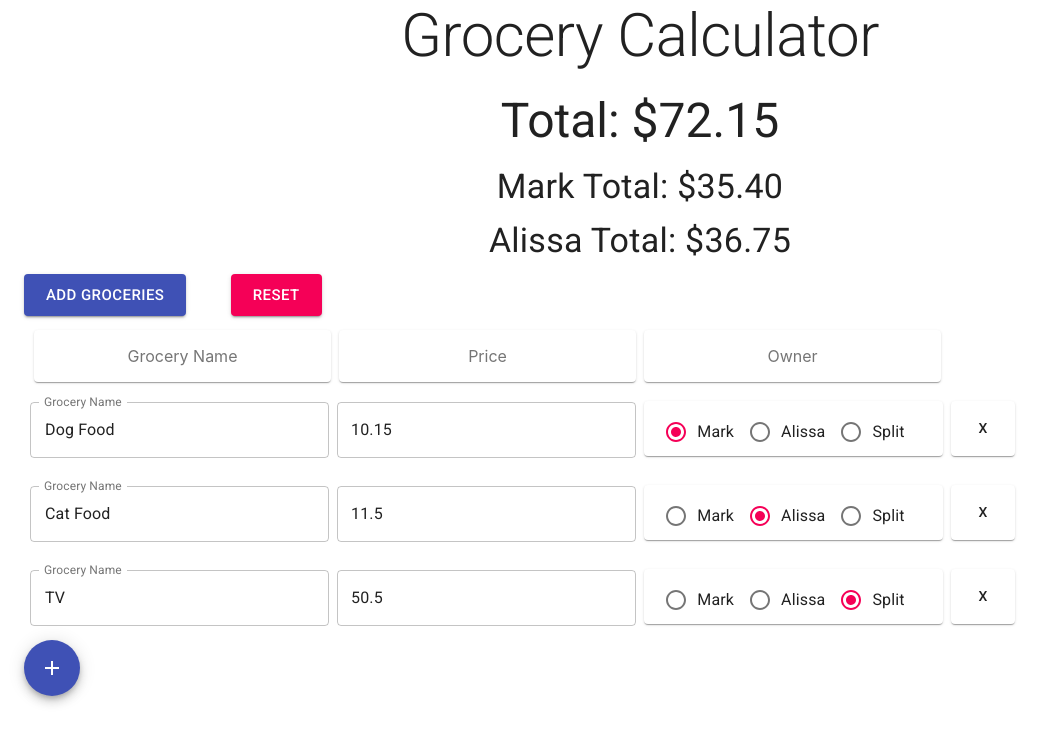
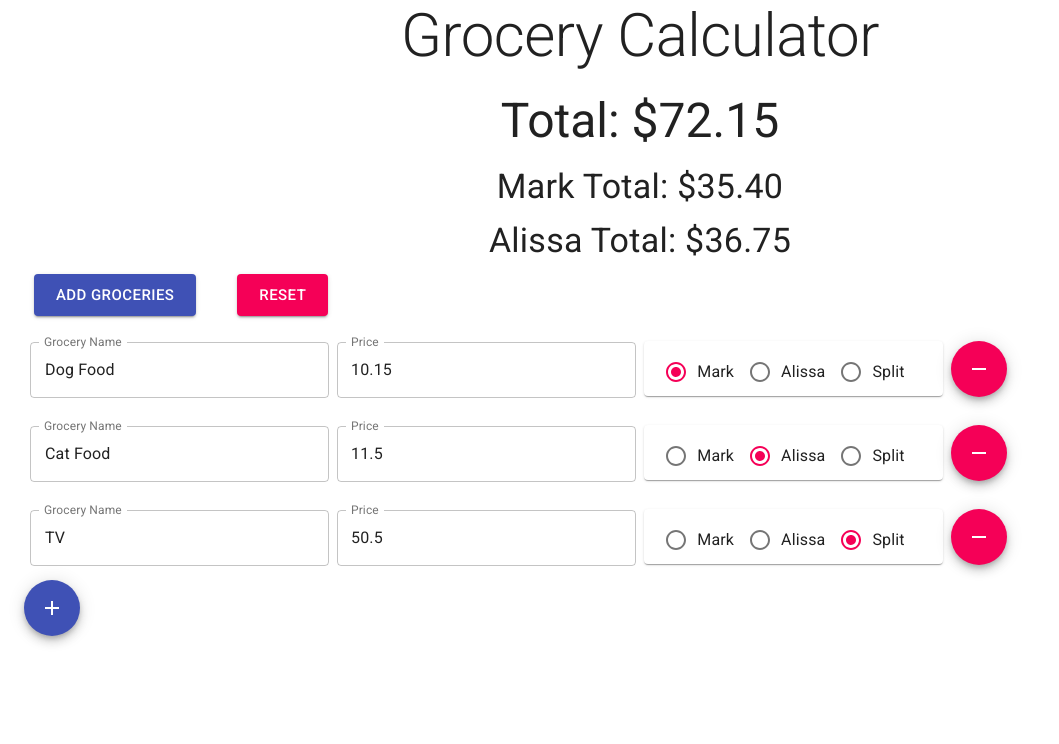
Before and after one commit to markgustetic/grocery-calculator, a React (Create React App) app: page / in a window 1280 px wide. Shown: the top 744 px of the page, without its empty margins (0-1059 px from the left). Built offline with nearby package versions, Linux system fonts and the light colour scheme.

Commit message:
add remove button

```diff
--- a/src/components/Calculator.js
+++ b/src/components/Calculator.js
@@ -2,7 +2,6 @@ import React, { useState } from "react";
 import Button from "@material-ui/core/Button";
 import { makeStyles } from "@material-ui/core/styles";
 import Grid from "@material-ui/core/Grid";
-import Paper from "@material-ui/core/Paper";
 import GroceryRow from "./GroceryRow";
 import Typography from "@material-ui/core/Typography";
 import Container from "@material-ui/core/Container";
@@ -156,7 +155,7 @@ function Calculator() {
         </Container>
       </div>
 
-      <div>
+      <div className={classes.root}>
         <Container>
           <Grid container spacing={1}>
             <Grid item xs={2}>
@@ -187,16 +186,6 @@ function Calculator() {
       <Container>
         <div className={classes.root}>
           <Grid container spacing={1}>
-            <Grid item xs={3}>
-              <Paper className={classes.paper}>Grocery Name</Paper>
-            </Grid>
-            <Grid item xs={3}>
-              <Paper className={classes.paper}>Price</Paper>
-            </Grid>
-            <Grid item xs={3}>
-              <Paper className={classes.paper}>Owner</Paper>
-            </Grid>
-
             <GroceryRow
               groceries={groceries}
               handleInputChange={handleInputChange}
--- a/src/components/GroceryRow.js
+++ b/src/components/GroceryRow.js
@@ -9,6 +9,8 @@ import Button from "@material-ui/core/Button";
 import Paper from "@material-ui/core/Paper";
 import { makeStyles } from "@material-ui/core/styles";
 import Autocomplete from "@material-ui/lab/Autocomplete";
+import RemoveIcon from "@material-ui/icons/Remove";
+import Fab from "@material-ui/core/Fab";
 
 const useStyles = makeStyles((theme) => ({
   root: {
@@ -30,6 +32,9 @@ const useStyles = makeStyles((theme) => ({
   closebutton: {
     height: 53,
   },
+  removeButton: {
+    marginTop: 15,
+  },
 }));
 
 const groceryList = [
@@ -49,15 +54,12 @@ export default function GroceryRow(props) {
             <Grid item xs={3}>
               <Autocomplete
                 freeSolo
-                //fullWidth
                 className={classes.paper}
                 value={grocery.name}
                 options={groceryList.map((option) => option.name)}
                 onChange={(e) => props.handleInputChange(i, e)}
                 renderInput={(params) => (
                   <TextField
-                    //  fullWidth
-                    //className={classes.paper}
                     type="text"
                     id={`${i}-name outlined-basic`}
                     variant="outlined"
@@ -78,6 +80,7 @@ export default function GroceryRow(props) {
                 variant="outlined"
                 name="price"
                 margin="normal"
+                label="Price"
                 value={grocery.price}
                 onChange={(e) => props.handlePriceChange(i, e)}
               />
@@ -111,17 +114,14 @@ export default function GroceryRow(props) {
                 </FormControl>
               </Paper>
             </Grid>
-
             <Grid item>
-              <Paper className={classes.formpaper}>
-                <Button
-                  className={classes.closebutton}
-                  type="button"
-                  onClick={() => props.handleRemove(i)}
-                >
-                  X
-                </Button>
-              </Paper>
+              <Fab
+                className={classes.removeButton}
+                color="secondary"
+                aria-label="remove"
+              >
+                <RemoveIcon onClick={() => props.handleRemove(i)} />
+              </Fab>
             </Grid>
           </Grid>
         );
```
